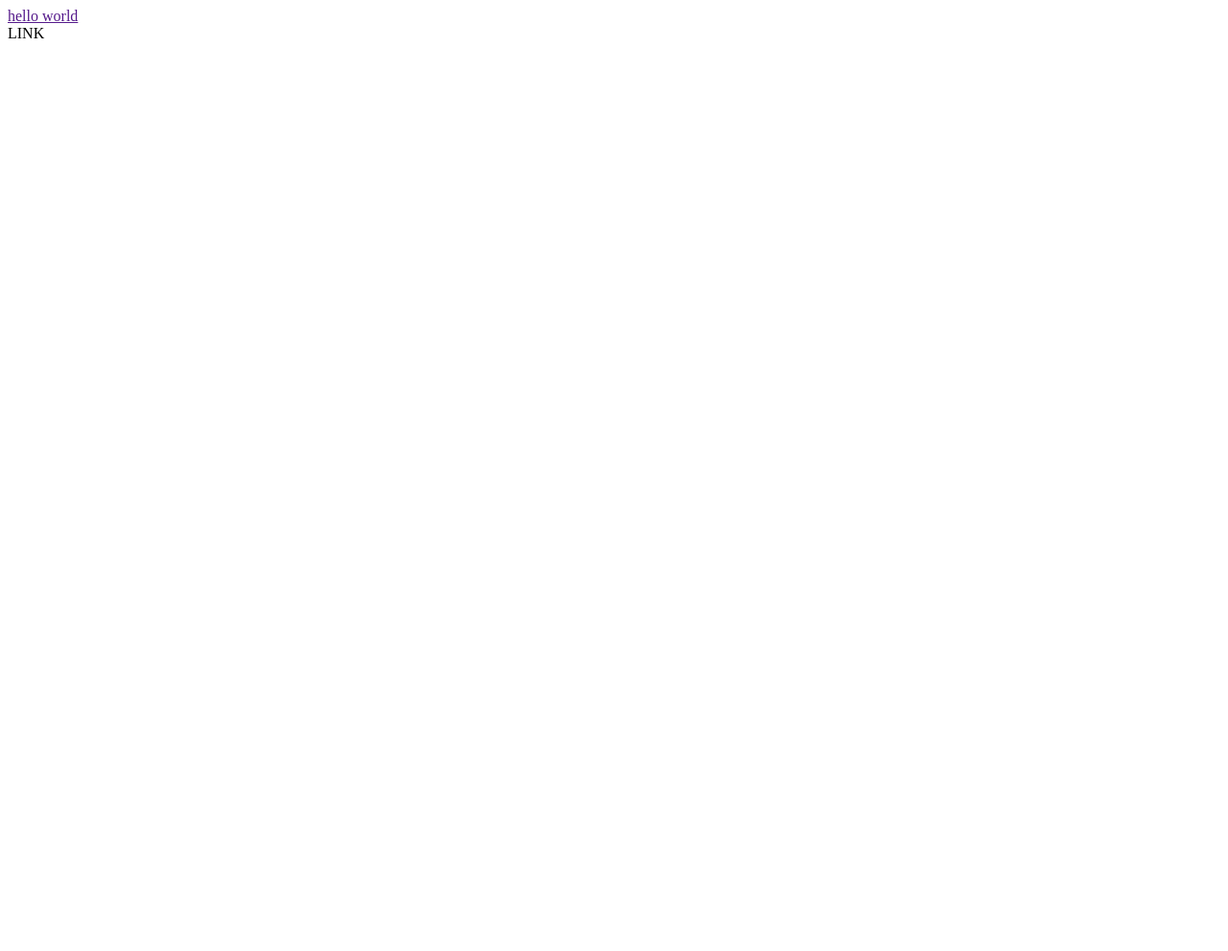
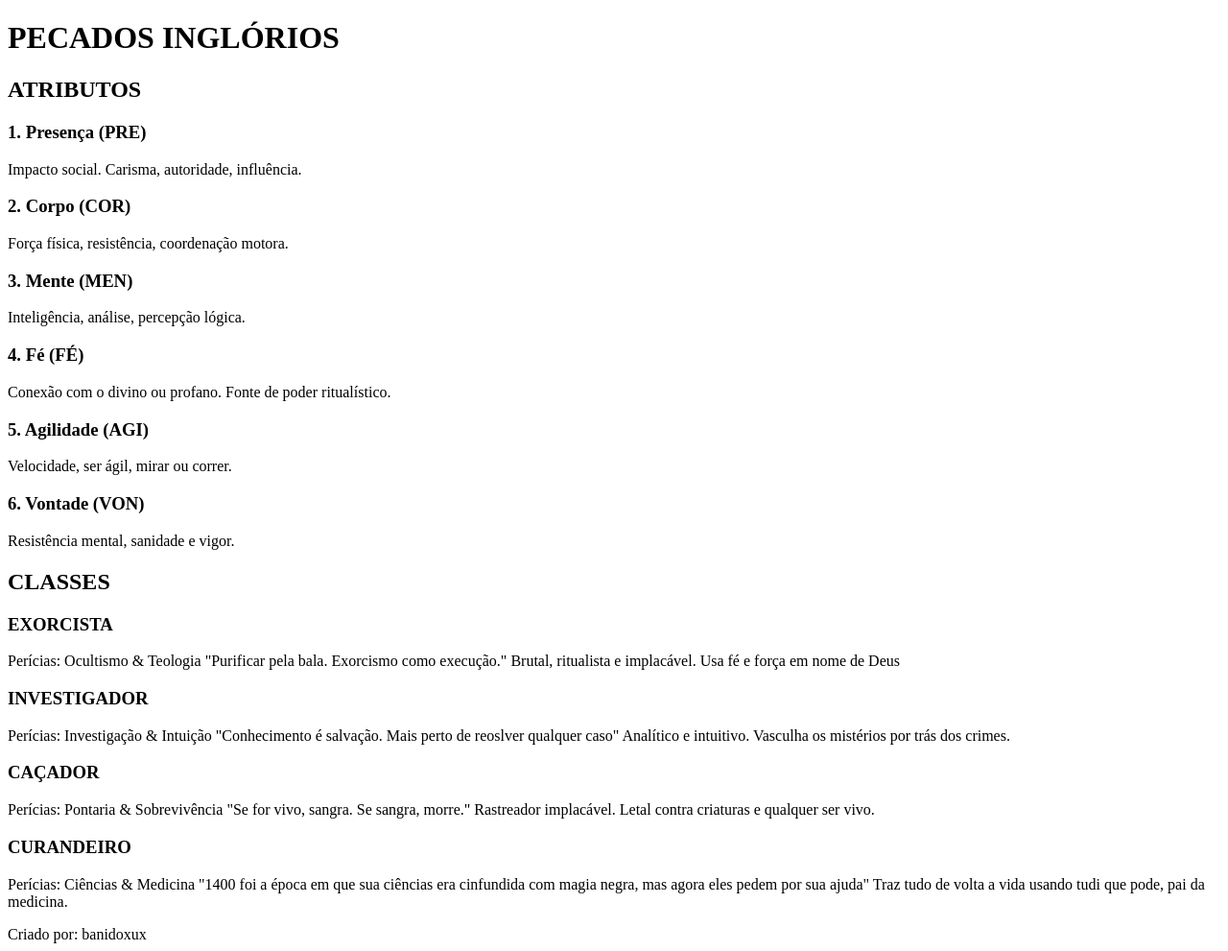
Before and after one commit to baniduxux/filad-lfia, a plain HTML site: page inedx.html in a window 1280 px wide. Shown: the whole page at 96% size. Before the commit the page ends 800 px from the top, so only its background shows below. Drawn offline with Linux system fonts and the light colour scheme.

Commit message:
futuro livro de regras

```diff
--- a/inedx.html
+++ b/inedx.html
@@ -6,12 +6,87 @@
     <title>Document</title>
 </head>
 <body>
-    <a href "https://th.bing.com/th/id/R.f25397b4ea142c541a9b5363601568ef?rik=NTkVR1QoMcOBfg&pid=ImgRaw&r=0" target="_self">
-        hello world
-    </a>
-    <div >
-    LINK
-    </div>
-
+<main>
+<h1>
+    PECADOS INGLÓRIOS
+</h1>
+<h2>
+    ATRIBUTOS
+</h2>
+<h3>
+    1. Presença (PRE)
+</h3>
+<p>
+    Impacto social. Carisma, autoridade, influência.
+</p>
+<h3>
+    2. Corpo (COR)
+</h3>
+<p>
+    Força física, resistência, coordenação motora.
+</p>
+<h3>
+    3. Mente (MEN)
+</h3>
+<p>
+    Inteligência, análise, percepção lógica.
+</p>
+<h3>
+    4. Fé (FÉ)
+</h3>
+<P>
+    Conexão com o divino ou profano. Fonte de poder ritualístico.
+</P>
+<h3>
+    5. Agilidade (AGI)
+</h3>
+<p>
+    Velocidade, ser ágil, mirar ou correr.
+</p>
+<h3>
+    6. Vontade (VON)
+</h3>
+<p>
+    Resistência mental, sanidade e vigor.
+</p>
+<h2>
+    CLASSES
+</h2>
+<h3>
+    EXORCISTA
+</H3>
+<P>
+    Perícias: Ocultismo & Teologia
+    "Purificar pela bala. Exorcismo como execução."
+    Brutal, ritualista e implacável. Usa fé e força em nome de Deus
+</P>
+<h3>
+    INVESTIGADOR
+</h3>
+<P>
+    Perícias: Investigação & Intuição
+    "Conhecimento é salvação. Mais perto de reoslver qualquer caso"
+    Analítico e intuitivo. Vasculha os mistérios por trás dos crimes.
+</P>
+<h3>
+    CAÇADOR
+</h3>
+<P>
+    Perícias: Pontaria & Sobrevivência
+    "Se for vivo, sangra. Se sangra, morre."
+    Rastreador implacável. Letal contra criaturas e qualquer ser vivo.
+</P>
+<h3>
+    CURANDEIRO
+</h3>
+<P>
+    Perícias: Ciências & Medicina
+"1400 foi a época em que sua ciências era cinfundida com magia negra, mas agora eles pedem por sua ajuda"
+Traz tudo de volta a vida usando tudi que pode, pai da medicina.
+</P>
+</main>
 </body>
+<footer>
+    Criado por: banidoxux
+</footer>
 </html>
```
